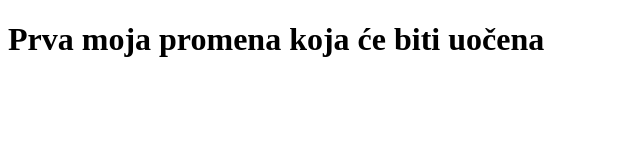
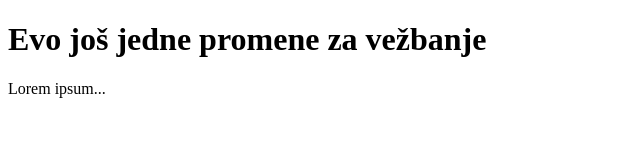
Before and after one commit to AlexR0807/OpenProject, a plain HTML site: page index.html in a window 1280 px wide. Shown: the whole page, without its empty margins (0-640 px from the left). Drawn offline with Linux system fonts and the light colour scheme.

Commit message:
Update index.html

```diff
--- a/index.html
+++ b/index.html
@@ -6,6 +6,7 @@
     <title>Project</title>
 </head>
 <body>
-    <h1>Prva moja promena koja će biti uočena</h1>
+    <h1>Evo još jedne promene za vežbanje</h1>
+    <p>Lorem ipsum...<p>
 </body>
 </html>
```
